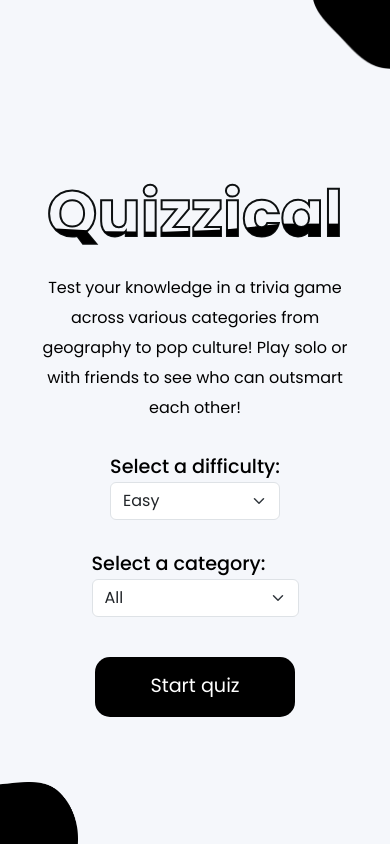
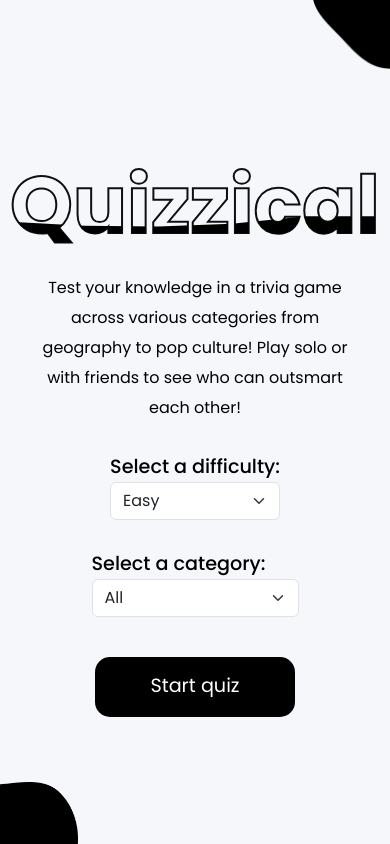
Before and after one commit to steph-xue/quizzical, a React (Vite) app: page / in a window 390 px wide. Built offline with nearby package versions, Linux system fonts and the light colour scheme.

Commit message:
fix sizing of cover page on mobile

```diff
--- a/src/animation.css
+++ b/src/animation.css
@@ -51,9 +51,9 @@
   }
 }
 
-@media only screen and (max-width: 2500px) {
+@media only screen and (max-width: 1200px) {
     .content h1 {
-      font-size: 4rem; /* Smaller font size for mobile */
+      font-size: 5rem; /* Smaller font size for mobile */
     }
 
     @keyframes animate {
```
